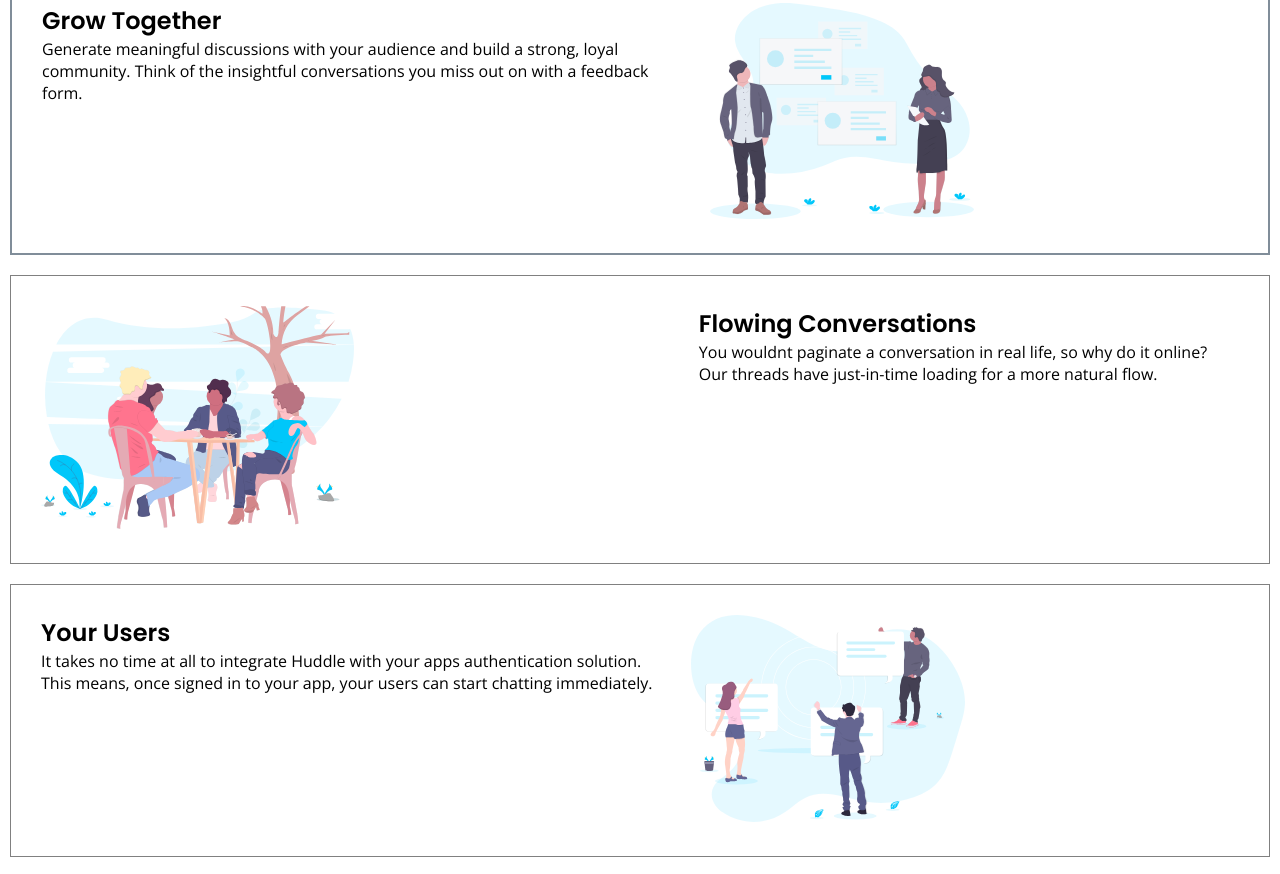
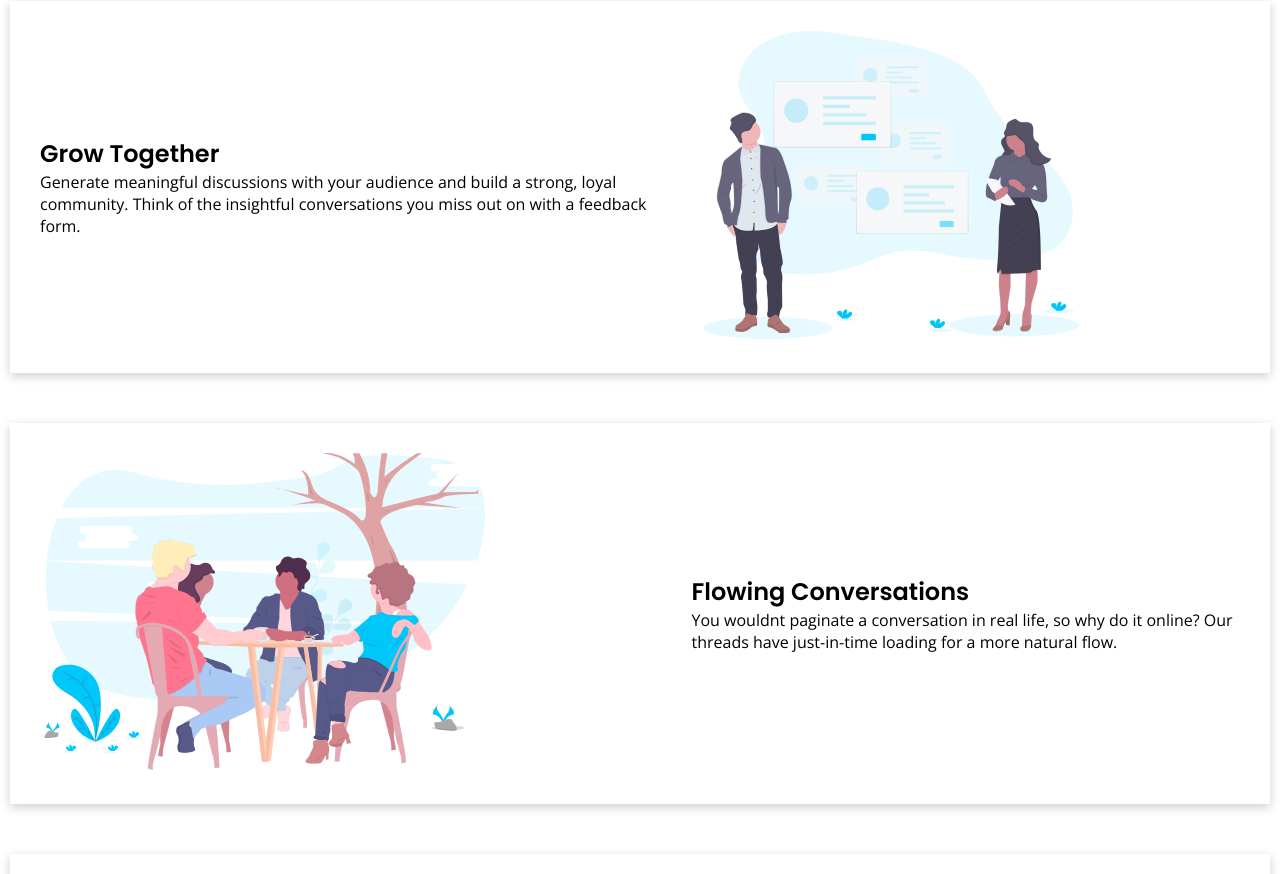
Before and after one commit to ohisohio/Huddlepage, a plain HTML site: page index.html in a window 1280 px wide. Shown: the part 599-1473 px from the top of the page. Drawn offline with nearby package versions, Linux system fonts and the light colour scheme.

Commit message:
Update to sections

```diff
--- a/index.html
+++ b/index.html
@@ -61,7 +61,7 @@
             <div><h2>Grow Together</h2>
           <p>
             Generate meaningful discussions with your audience and build a strong, loyal community. Think of the insightful conversations you miss out on with a feedback form.</p></div>
-            <div><img src="/images/illustration-grow-together.svg" alt="" width="50%"></div>
+            <div><img src="/images/illustration-grow-together.svg" alt="growtogether" width="70%"></div>
 
         </section>
 
@@ -69,7 +69,7 @@
 
 
         <section class="sectionthree">
-            <div><img src="/images/illustration-flowing-conversation.svg" alt="flowingconvo" width="50%">
+            <div><img src="/images/illustration-flowing-conversation.svg" alt="flowingconvo" width="70%">
           </div>
 
             <div><h2>Flowing Conversations</h2>
@@ -85,7 +85,7 @@ You wouldnt paginate a conversation in real life, so why do it online? Our threa
 
 It takes no time at all to integrate Huddle with your apps authentication solution. This means, once signed in to your app, your users can start chatting immediately.
           </p></div>
-            <div><img src="/images/illustration-your-users.svg" alt="users" width="50%"></div>
+            <div><img src="/images/illustration-your-users.svg" alt="users" width="70%"></div>
 
         </section>
         <section class="sectionfive">
--- a/style.css
+++ b/style.css
@@ -1,7 +1,9 @@
 * {
   margin: 0;
   padding: 0;
+  box-sizing: border-box;
 }
+
 .firstsection {
   background-image: url(images/bg-hero-desktop.svg);
   width: 100%;
@@ -13,6 +15,9 @@
 }
 main {
   min-height: 150vh;
+  margin-left: 50px;
+  margin-right: 50px;
+
 }
 footer {
   background-color: darkslategray;
@@ -68,25 +73,48 @@ header {
 
 .sectiontwo{
   display: flex;
-  gap: 2rem;
-  border: 2px solid hsl(208, 11%, 55%);
-  margin-top: 20px;
-  margin-bottom: 20px;
+  gap: 1rem;
+  box-shadow: 0 3px 10px rgb(0 0 0 / 0.2);
+  margin-top: 50px;
+  margin-bottom: 50px;
   padding: 30px;
+  align-items: center;
+  justify-content: space-around;
 }
+
+/* .sectiontwo > *{
+  flex-shrink: 1;
+  flex-basis: 100%;
+} */
 .sectionthree{
   display: flex;
-  gap: 2rem;
-  border: 1px solid gray;
-  margin-bottom: 20px;
+  gap: 1rem;
+  box-shadow: 0 3px 10px rgb(0 0 0 / 0.2);
+  margin-bottom: 50px;
   padding: 30px;
+  align-items: center;
+  justify-content: space-around;
 
 }
 
 .sectionfour{
   display: flex;
   gap: 2rem;
-  border: 1px solid gray;
-  margin-bottom: 20px;
+  box-shadow: 0 3px 10px rgb(0 0 0 / 0.2);
+  margin-bottom: 50px;
   padding: 30px;
+  align-items: center;
+  justify-content: space-around;
 }
+.sectionfive{
+  margin: auto;
+  margin-top: 50px;
+  margin-bottom: -180px;
+  height: 40vh;
+  background-color: antiquewhite;
+  padding: 50px;
+  align-content: center;
+  position: relative;
+  max-width: 600px;
+  border-radius: 10px;
+}
```
